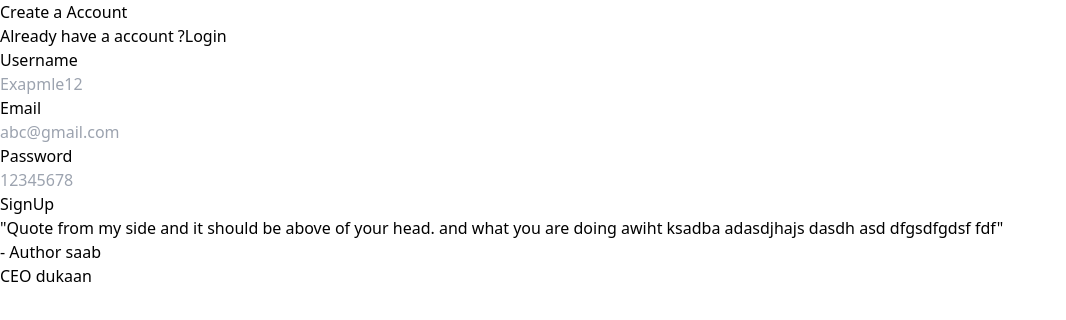
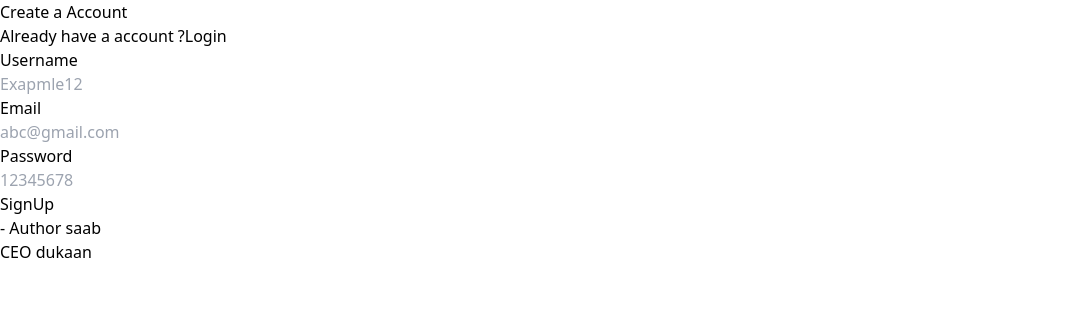
Before and after one commit to akshit614/Script-Life, a React (Vite) app in the folder frontend/: page /signup in a window 1280 px wide. Shown: the top 320 px of the page, without its empty margins (0-1066 px from the left). Built offline with nearby package versions, Linux system fonts and the light colour scheme.

Commit message:
added type safety

```diff
--- a/frontend/src/components/InputBox.tsx
+++ b/frontend/src/components/InputBox.tsx
@@ -1,12 +1,17 @@
+import { ChangeEvent } from "react"
+interface inputBoxType {
+  label : string,
+  placeholder : string,
+  onChange : (e : ChangeEvent<HTMLInputElement>) => void
+}
 
-
-const InputBox = ({label,onChange,placeholder}) => {
+const InputBox = ({label,onChange,placeholder} : inputBoxType) => {
   return (
     <div className="pt-2 ">
         <div className="font-semibold ">
             {label}
         </div>
-        <input className="border px-3 rounded w-full p-1"
+        <input className="border px-3 rounded-lg w-full p-1"
         onChange={onChange}
         placeholder={placeholder}
         type="text"
--- a/frontend/src/components/Quote.tsx
+++ b/frontend/src/components/Quote.tsx
@@ -1,12 +1,15 @@
+interface quoteType {
+    quote: string;
+}
 
-const Quote = () => {
+const Quote = ({quote} : quoteType) => {
   return (
     <>
         <div className="bg-gray-300 h-screen flex justify-center flex-col ">
             <div className="flex justify-center">
                 <div className="max-w-md ">
-                    <div className="text-3xl font-bold items-center">
-                    "Quote from my side and it should be above of your head. and what you are doing awiht ksadba adasdjhajs dasdh asd dfgsdfgdsf fdf"
+                    <div className="text-3xl font-bold items-center ">
+                    {quote}
                     </div>
                     <div className="pt-6 max-w-md">
                         - Author saab
```
